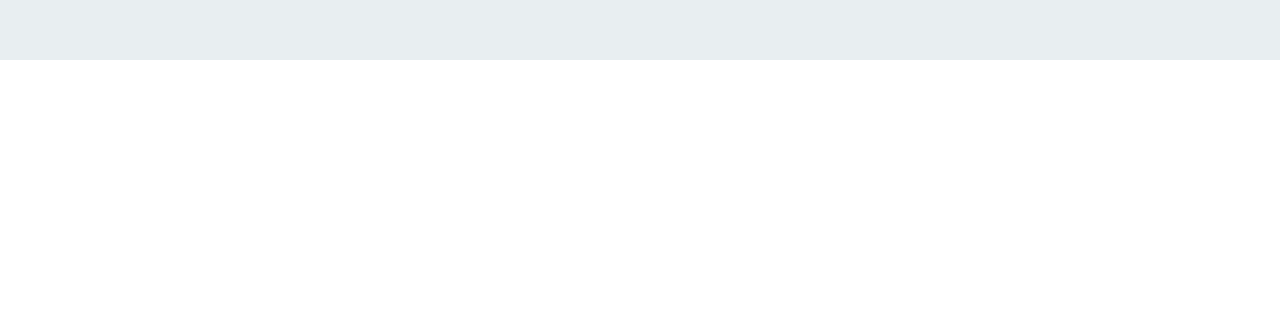
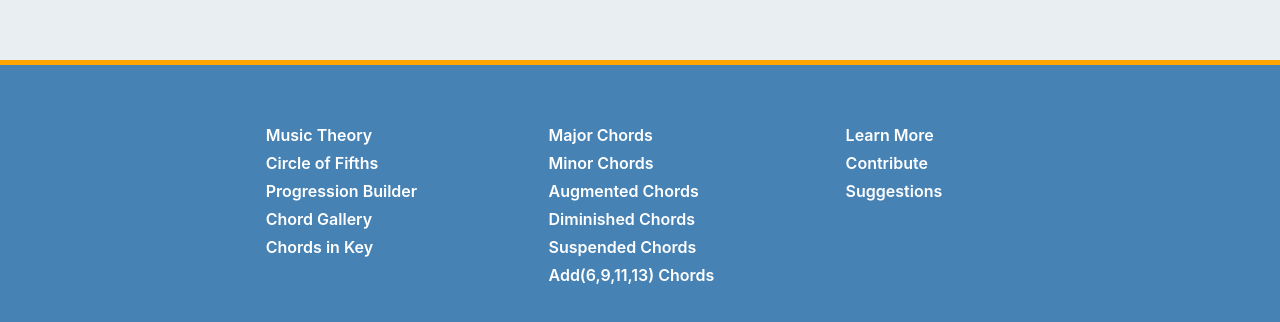
Before and after one commit to ehoversten/practice_tracker, a React (Create React App) app in the folder client/: page / in a window 1280 px wide. Shown: the part 832-1154 px from the top of the page. Before the commit the page ends 892 px from the top, so only its background shows below. Built offline with nearby package versions, Linux system fonts and the light colour scheme.

Commit message:
added Footer component with styling, need to decide on color pallet for overall project

```diff
--- a/client/src/App.js
+++ b/client/src/App.js
@@ -11,6 +11,7 @@ import Sessions from './pages/Sessions';
 import Gallery from './pages/Gallery';
 import NotFound from './pages/NotFound';
 import RequireAuth from './components/RequireAuth';
+import Footer from './components/Footer/Footer';
 
 
 function App() {
@@ -35,6 +36,7 @@ function App() {
 
           <Route path='*' element={<NotFound />}/>
         </Routes>
+        <Footer />
       </div>
     </BrowserRouter>
   );
--- /dev/null
+++ b/client/src/components/Footer/Footer.js
@@ -0,0 +1,46 @@
+
+import './footer.css';
+
+const Footer = () => {
+
+    return (
+        <footer>
+            <div class="footer-wrapper">
+                <div class="links">
+                    <ul>
+                        <li><a href="#">Music Theory</a></li>
+                        <li><a href="#">Circle of Fifths</a></li>
+                        <li><a href="#">Progression Builder</a></li>
+                        <li><a href="#">Chord Gallery</a></li>
+                        <li><a href="#">Chords in Key</a></li>
+                    </ul>
+                    <ul>
+                        <li><a href="#">Major Chords</a></li>
+                        <li><a href="#">Minor Chords</a></li>
+                        <li><a href="#">Augmented Chords</a></li>
+                        <li><a href="#">Diminished Chords</a></li>
+                        <li><a href="#">Suspended Chords</a></li>
+                        <li><a href="#">Add(6,9,11,13) Chords</a></li>
+                    </ul>
+                    <ul>
+                        <li><a href="#">Learn More</a></li>
+                        <li><a href="#">Contribute</a></li>
+                        <li><a href="#">Suggestions</a></li>
+                    </ul>
+                </div>
+                <div class="contact">
+                    {/* <h3>Join our mailing list!</h3>
+                    <form action="#">
+                        <input type="text" placeholder="Enter Email" />
+                        <button type="submit">Join</button>
+                    </form> */}
+                </div>
+
+            </div>
+        </footer>
+    )
+}
+
+
+
+export default Footer;
--- /dev/null
+++ b/client/src/components/Footer/footer.css
@@ -0,0 +1,83 @@
+.container {
+    display: flex;
+    justify-content: center;
+}
+
+.container h2 {
+    margin-top: 3rem;
+    /* color: orange; */
+}
+
+/* main {
+    min-height: 100vh;
+    background-color: lightblue;
+    padding-bottom: 5rem;
+} */
+
+footer {
+    background-color: steelblue;
+    position: absolute;
+    /* bottom: 0; */
+    width: 100%;
+    min-height: 4rem;
+    padding: 1em 2em;
+    border-top: 5px solid orange;
+}
+
+.footer-wrapper {
+    display: flex;
+    /* justify-content: space-around; */
+    justify-content: center;
+    padding: 1.75em 0;
+}
+
+.links {
+    display: flex;
+    justify-content: space-evenly;
+    width: 70%;
+    margin-right: 4em;
+}
+
+.contact {
+    max-width: 30%;
+    color: #fff;
+}
+
+.contact h3 {
+    margin-bottom: 0.5em;
+}
+
+ul {
+    list-style-type: none;
+    margin-right: 3em;
+}
+
+a {
+    color: #fff;
+    text-decoration: none;
+}
+
+a:hover {
+    color: orange;
+    text-decoration: underline;
+}
+
+.links ul li {
+    margin-bottom: 0.5em;
+    font-size: 1em;
+    font-weight: 600;
+}
+
+.contact button {
+    background-color: orange;
+    padding: 0.5em 1em;
+    border-radius: 0.75em;
+    /* color: slategray; */
+}
+
+input {
+    padding: 0.5em 1em;
+    border-radius: 0.75em;
+    margin: 1em 0;
+
+}
--- a/client/src/index.css
+++ b/client/src/index.css
@@ -212,6 +212,7 @@ form button, .show-btn {
   font-weight: 700;
 }
 
+
 @media screen and (max-width: 700px) {
 
   .session-info {
```
